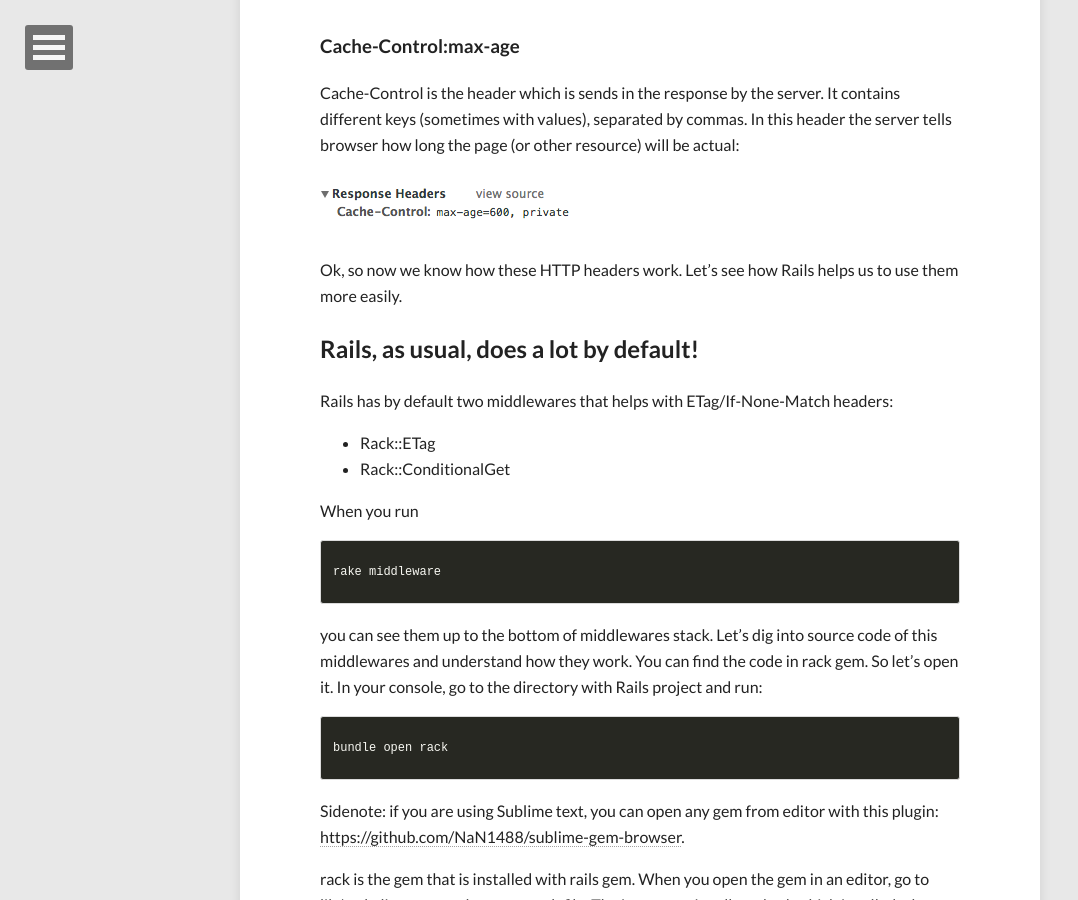
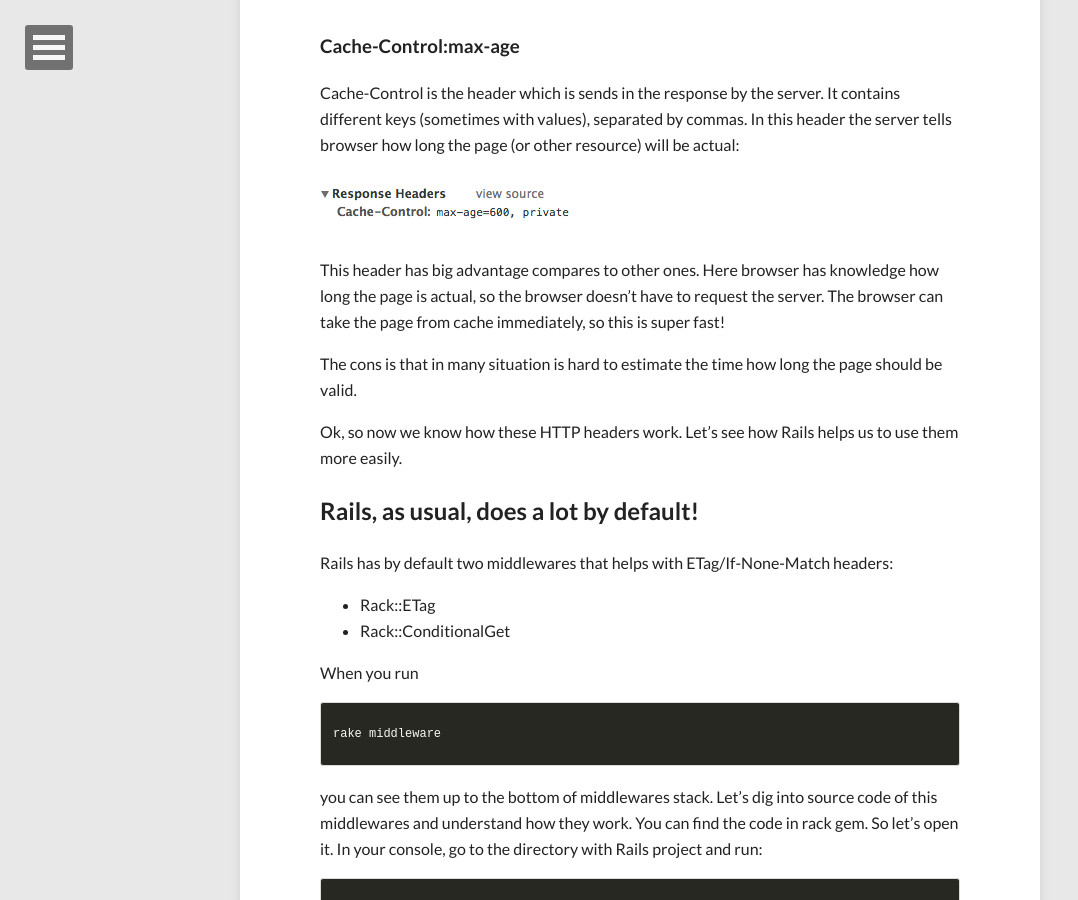
Before and after one commit to Olgagr/Olgagr.github.io, a Jekyll site: the page built from _posts/2014-11-18-faster-rails-app-with-http-caching.markdown, in a window 1280 px wide and 900 px high, scrolled down 2625 px. Shown: the whole window, without its empty margins (0-1078 px from the left). Built offline with Jekyll 4.4.1, drawn with Linux system fonts in a browser that asks for light colours; nearby versions of some CDN libraries; Markdown is read by kramdown in place of the engine named in the settings; some of the changed text lies outside the part shown.

Commit message:
describe expires_in

```diff
--- a/_posts/2014-11-18-faster-rails-app-with-http-caching.markdown
+++ b/_posts/2014-11-18-faster-rails-app-with-http-caching.markdown
@@ -67,6 +67,10 @@ Cache-Control is the header which is sends in the response by the server. It con
 <figure>
 	<img src="/images/http-caching/cache-control.png" alt="the example of Cache-Control HTTP header">
 </figure>
+
+This header has big advantage compares to other ones. Here browser has knowledge how long the page is actual, so the browser doesn't have to request the server. The browser can take the page from cache immediately, so this is super fast!
+
+The cons is that in many situation is hard to estimate the time how long the page should be valid.
 
 Ok, so now we know how these HTTP headers work. Let's see how Rails helps us to use them more easily.
 
@@ -323,3 +327,14 @@ end
 ### HTML or CSS changes
 
 Whet you do in situation when nothing changed in your model, but HTML or CSS changed. Of course, you want the visitors to see the newest version of the page. How can you tell Rails to invalidate ETag header ? By default, when Rails generates ETag value it can add additional prefix to it. This prefix is a value of RAILS_CACHE_ID or RAILS_APP_VERSION environment variables. So everytime you want to invalidate etags, you can just change the values of this variables.
+
+## expires_in
+
+Finally, let's see how we can set Cache-Control:max-age. We have a special method in controller to our disposal - expires_in:
+
+{% highlight ruby linenos %}
+def show
+  @book = Book.find(params[:id])
+  expires_in 10.minutes
+end
+{% endhighlight %}
```
